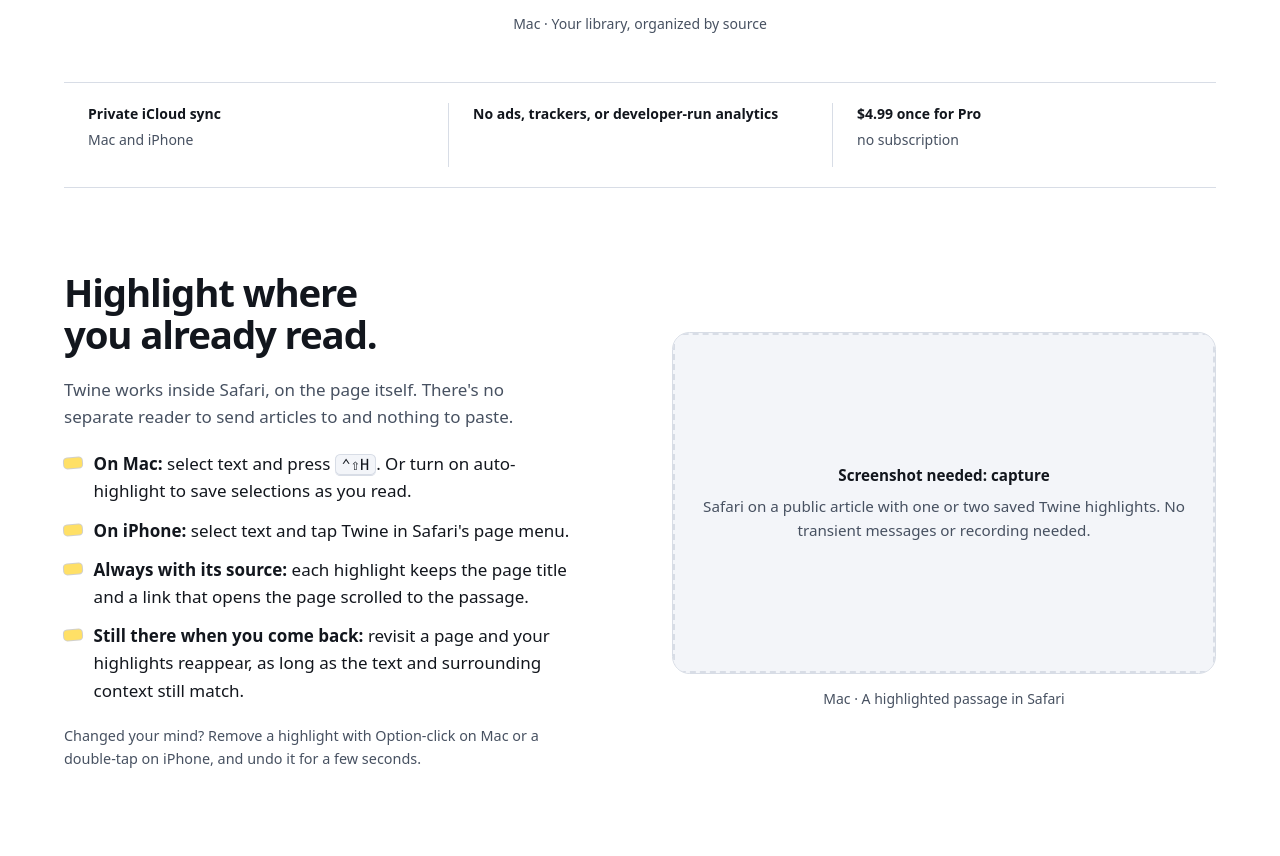
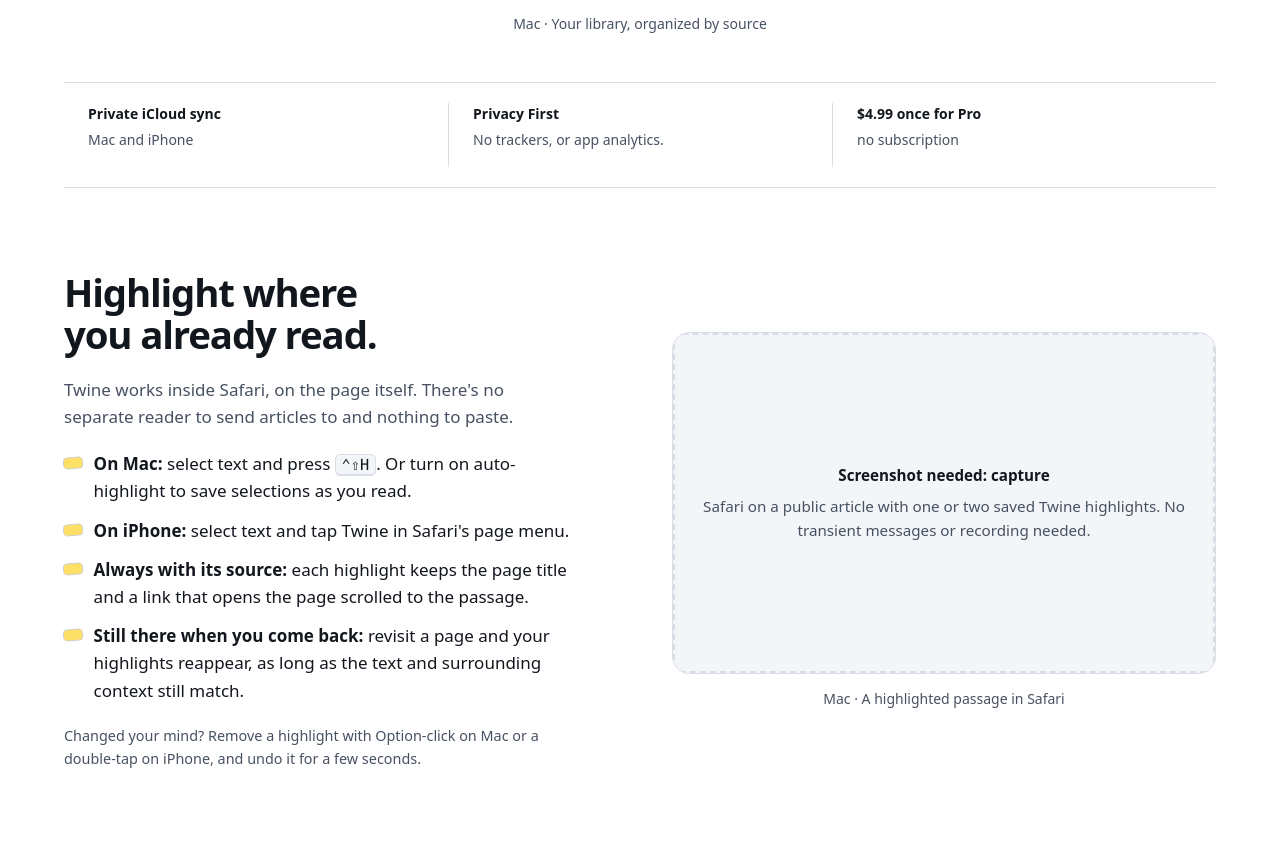
Before and after one commit to mubranch/TwineWebsite, an Eleventy site: page src/index.njk in a window 1280 px wide. Shown: the part 1207-2063 px from the top of the page. Built offline with nearby package versions, Linux system fonts and the light colour scheme; Eleventy itself is replaced by a stand-in of ours; files that its build step writes are made by us from their sources.

Commit message:
Use the supplied Privacy First proof item
Co-authored-by: Copilot App <223556219+Copilot@users.noreply.github.com>

```diff
--- a/src/index.njk
+++ b/src/index.njk
@@ -22,7 +22,7 @@ socialDescription: "Highlight in Safari. Find it later. Keep it private. Twine f
 <section class="proof" aria-label="Twine at a glance">
   <ul role="list">
     <li><strong>Private iCloud sync</strong><span>Mac and iPhone</span></li>
-    <li><strong>No ads, trackers, or developer-run analytics</strong></li>
+    <li><strong>Privacy First</strong><span>No trackers, or app analytics.</span></li>
     <li><strong>$4.99 once for Pro</strong><span>no subscription</span></li>
   </ul>
 </section>
```
